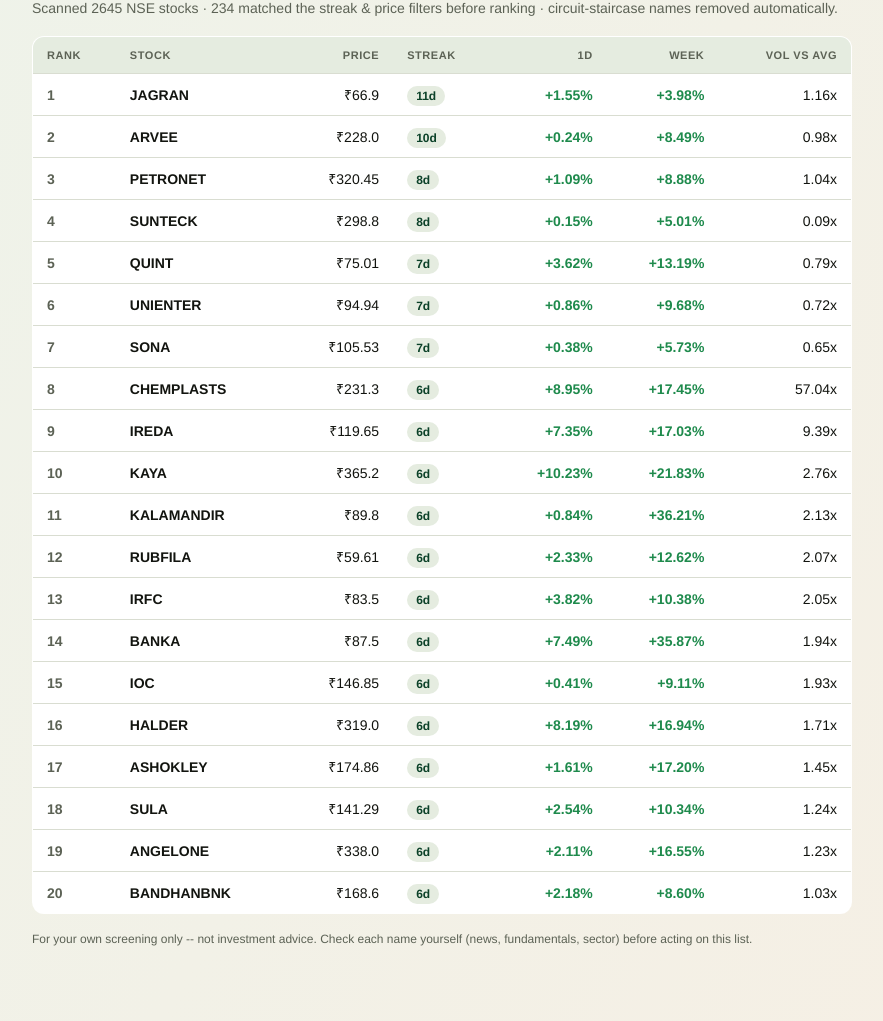
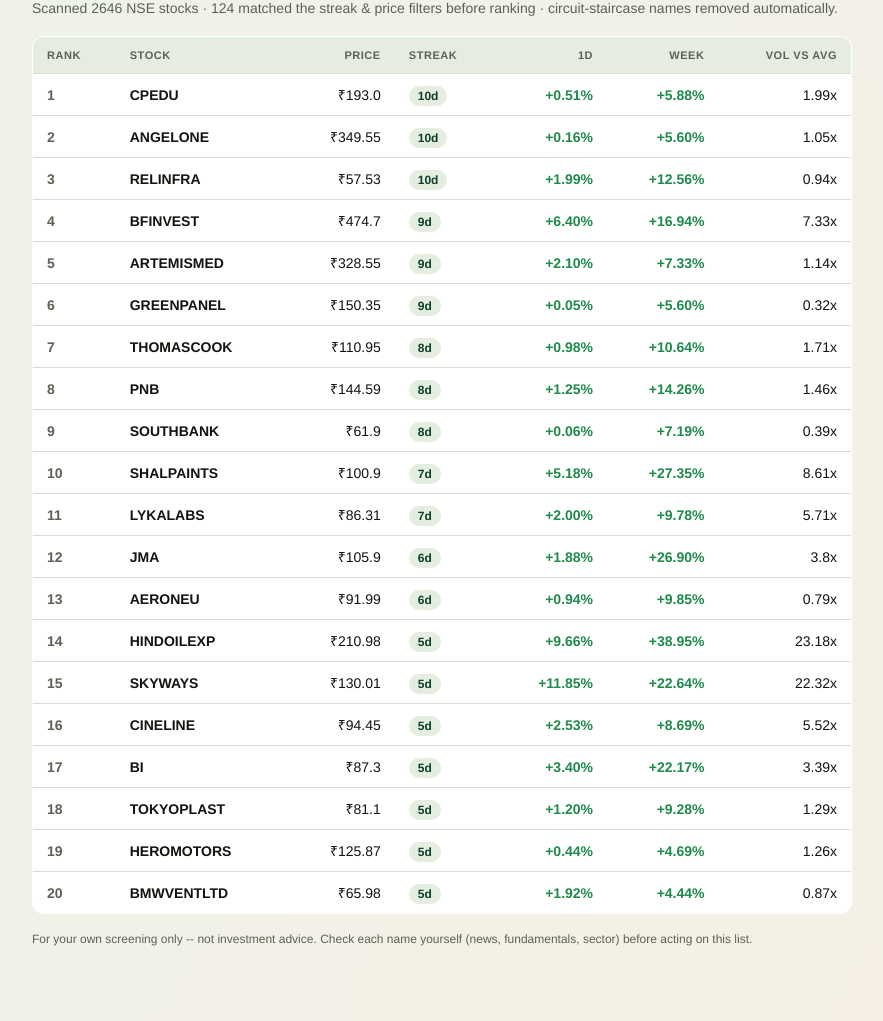
Before and after one commit to Amarshirodkar23/nse-scanner, a plain HTML site: page docs/index.html in a window 1280 px wide. Shown: the part 108-1129 px from the top of the page, without its empty margins (158-1041 px from the left). Drawn offline with Linux system fonts and the light colour scheme.

Commit message:
Weekly scan: 2026-11-16

```diff
--- a/docs/index.html
+++ b/docs/index.html
@@ -22,192 +22,192 @@
   .footer{max-width:820px;font-size:12px;color:#5c6255;margin-top:16px;line-height:1.6;}
 </style></head>
 <body>
-  <p class="eyebrow">Weekly NSE momentum scan &middot; generated 09 Nov 2026, 10:02</p>
+  <p class="eyebrow">Weekly NSE momentum scan &middot; generated 16 Nov 2026, 10:00</p>
   <h1>Top 20 bullish picks &#8377;50 to &#8377;500</h1>
-  <p class="sub">Scanned 2645 NSE stocks &middot; 234 matched the streak &amp; price filters before ranking &middot; circuit-staircase names removed automatically.</p>
+  <p class="sub">Scanned 2646 NSE stocks &middot; 124 matched the streak &amp; price filters before ranking &middot; circuit-staircase names removed automatically.</p>
   <table>
     <thead><tr><th>Rank</th><th>Stock</th><th class="num">Price</th><th>Streak</th>
     <th class="num">1D</th><th class="num">Week</th><th class="num">Vol vs avg</th></tr></thead>
     <tbody>
       <tr>
         <td class="rank">1</td>
-        <td class="sym">JAGRAN</td>
-        <td class="num">&#8377;66.9</td>
-        <td><span class="pill">11d</span></td>
-        <td class="num up">+1.55%</td>
-        <td class="num up">+3.98%</td>
-        <td class="num">1.16x</td>
+        <td class="sym">CPEDU</td>
+        <td class="num">&#8377;193.0</td>
+        <td><span class="pill">10d</span></td>
+        <td class="num up">+0.51%</td>
+        <td class="num up">+5.88%</td>
+        <td class="num">1.99x</td>
       </tr>
       <tr>
         <td class="rank">2</td>
-        <td class="sym">ARVEE</td>
-        <td class="num">&#8377;228.0</td>
+        <td class="sym">ANGELONE</td>
+        <td class="num">&#8377;349.55</td>
         <td><span class="pill">10d</span></td>
-        <td class="num up">+0.24%</td>
-        <td class="num up">+8.49%</td>
-        <td class="num">0.98x</td>
+        <td class="num up">+0.16%</td>
+        <td class="num up">+5.60%</td>
+        <td class="num">1.05x</td>
       </tr>
       <tr>
         <td class="rank">3</td>
-        <td class="sym">PETRONET</td>
-        <td class="num">&#8377;320.45</td>
-        <td><span class="pill">8d</span></td>
-        <td class="num up">+1.09%</td>
-        <td class="num up">+8.88%</td>
-        <td class="num">1.04x</td>
+        <td class="sym">RELINFRA</td>
+        <td class="num">&#8377;57.53</td>
+        <td><span class="pill">10d</span></td>
+        <td class="num up">+1.99%</td>
+        <td class="num up">+12.56%</td>
+        <td class="num">0.94x</td>
       </tr>
       <tr>
         <td class="rank">4</td>
-        <td class="sym">SUNTECK</td>
-        <td class="num">&#8377;298.8</td>
-        <td><span class="pill">8d</span></td>
-        <td class="num up">+0.15%</td>
-        <td class="num up">+5.01%</td>
-        <td class="num">0.09x</td>
+        <td class="sym">BFINVEST</td>
+        <td class="num">&#8377;474.7</td>
+        <td><span class="pill">9d</span></td>
+        <td class="num up">+6.40%</td>
+        <td class="num up">+16.94%</td>
+        <td class="num">7.33x</td>
       </tr>
       <tr>
         <td class="rank">5</td>
-        <td class="sym">QUINT</td>
-        <td class="num">&#8377;75.01</td>
+        <td class="sym">ARTEMISMED</td>
+        <td class="num">&#8377;328.55</td>
+        <td><span class="pill">9d</span></td>
+        <td class="num up">+2.10%</td>
+        <td class="num up">+7.33%</td>
+        <td class="num">1.14x</td>
+      </tr>
+      <tr>
+        <td class="rank">6</td>
+        <td class="sym">GREENPANEL</td>
+        <td class="num">&#8377;150.35</td>
+        <td><span class="pill">9d</span></td>
+        <td class="num up">+0.05%</td>
+        <td class="num up">+5.60%</td>
+        <td class="num">0.32x</td>
+      </tr>
+      <tr>
+        <td class="rank">7</td>
+        <td class="sym">THOMASCOOK</td>
+        <td class="num">&#8377;110.95</td>
+        <td><span class="pill">8d</span></td>
+        <td class="num up">+0.98%</td>
+        <td class="num up">+10.64%</td>
+        <td class="num">1.71x</td>
+      </tr>
+      <tr>
+        <td class="rank">8</td>
+        <td class="sym">PNB</td>
+        <td class="num">&#8377;144.59</td>
+        <td><span class="pill">8d</span></td>
+        <td class="num up">+1.25%</td>
+        <td class="num up">+14.26%</td>
+        <td class="num">1.46x</td>
+      </tr>
+      <tr>
+        <td class="rank">9</td>
+        <td class="sym">SOUTHBANK</td>
+        <td class="num">&#8377;61.9</td>
+        <td><span class="pill">8d</span></td>
+        <td class="num up">+0.06%</td>
+        <td class="num up">+7.19%</td>
+        <td class="num">0.39x</td>
+      </tr>
+      <tr>
+        <td class="rank">10</td>
+        <td class="sym">SHALPAINTS</td>
+        <td class="num">&#8377;100.9</td>
         <td><span class="pill">7d</span></td>
-        <td class="num up">+3.62%</td>
-        <td class="num up">+13.19%</td>
+        <td class="num up">+5.18%</td>
+        <td class="num up">+27.35%</td>
+        <td class="num">8.61x</td>
+      </tr>
+      <tr>
+        <td class="rank">11</td>
+        <td class="sym">LYKALABS</td>
+        <td class="num">&#8377;86.31</td>
+        <td><span class="pill">7d</span></td>
+        <td class="num up">+2.00%</td>
+        <td class="num up">+9.78%</td>
+        <td class="num">5.71x</td>
+      </tr>
+      <tr>
+        <td class="rank">12</td>
+        <td class="sym">JMA</td>
+        <td class="num">&#8377;105.9</td>
+        <td><span class="pill">6d</span></td>
+        <td class="num up">+1.88%</td>
+        <td class="num up">+26.90%</td>
+        <td class="num">3.8x</td>
+      </tr>
+      <tr>
+        <td class="rank">13</td>
+        <td class="sym">AERONEU</td>
+        <td class="num">&#8377;91.99</td>
+        <td><span class="pill">6d</span></td>
+        <td class="num up">+0.94%</td>
+        <td class="num up">+9.85%</td>
         <td class="num">0.79x</td>
       </tr>
       <tr>
-        <td class="rank">6</td>
-        <td class="sym">UNIENTER</td>
-        <td class="num">&#8377;94.94</td>
-        <td><span class="pill">7d</span></td>
-        <td class="num up">+0.86%</td>
-        <td class="num up">+9.68%</td>
-        <td class="num">0.72x</td>
-      </tr>
-      <tr>
-        <td class="rank">7</td>
-        <td class="sym">SONA</td>
-        <td class="num">&#8377;105.53</td>
-        <td><span class="pill">7d</span></td>
-        <td class="num up">+0.38%</td>
-        <td class="num up">+5.73%</td>
-        <td class="num">0.65x</td>
-      </tr>
-      <tr>
-        <td class="rank">8</td>
-        <td class="sym">CHEMPLASTS</td>
-        <td class="num">&#8377;231.3</td>
-        <td><span class="pill">6d</span></td>
-        <td class="num up">+8.95%</td>
-        <td class="num up">+17.45%</td>
-        <td class="num">57.04x</td>
-      </tr>
-      <tr>
-        <td class="rank">9</td>
-        <td class="sym">IREDA</td>
-        <td class="num">&#8377;119.65</td>
-        <td><span class="pill">6d</span></td>
-        <td class="num up">+7.35%</td>
-        <td class="num up">+17.03%</td>
-        <td class="num">9.39x</td>
-      </tr>
-      <tr>
-        <td class="rank">10</td>
-        <td class="sym">KAYA</td>
-        <td class="num">&#8377;365.2</td>
-        <td><span class="pill">6d</span></td>
-        <td class="num up">+10.23%</td>
-        <td class="num up">+21.83%</td>
-        <td class="num">2.76x</td>
-      </tr>
-      <tr>
-        <td class="rank">11</td>
-        <td class="sym">KALAMANDIR</td>
-        <td class="num">&#8377;89.8</td>
-        <td><span class="pill">6d</span></td>
-        <td class="num up">+0.84%</td>
-        <td class="num up">+36.21%</td>
-        <td class="num">2.13x</td>
-      </tr>
-      <tr>
-        <td class="rank">12</td>
-        <td class="sym">RUBFILA</td>
-        <td class="num">&#8377;59.61</td>
-        <td><span class="pill">6d</span></td>
-        <td class="num up">+2.33%</td>
-        <td class="num up">+12.62%</td>
-        <td class="num">2.07x</td>
-      </tr>
-      <tr>
-        <td class="rank">13</td>
-        <td class="sym">IRFC</td>
-        <td class="num">&#8377;83.5</td>
-        <td><span class="pill">6d</span></td>
-        <td class="num up">+3.82%</td>
-        <td class="num up">+10.38%</td>
-        <td class="num">2.05x</td>
-      </tr>
-      <tr>
         <td class="rank">14</td>
-        <td class="sym">BANKA</td>
-        <td class="num">&#8377;87.5</td>
-        <td><span class="pill">6d</span></td>
-        <td class="num up">+7.49%</td>
-        <td class="num up">+35.87%</td>
-        <td class="num">1.94x</td>
+        <td class="sym">HINDOILEXP</td>
+        <td class="num">&#8377;210.98</td>
+        <td><span class="pill">5d</span></td>
+        <td class="num up">+9.66%</td>
+        <td class="num up">+38.95%</td>
+        <td class="num">23.18x</td>
       </tr>
       <tr>
         <td class="rank">15</td>
-        <td class="sym">IOC</td>
-        <td class="num">&#8377;146.85</td>
-        <td><span class="pill">6d</span></td>
-        <td class="num up">+0.41%</td>
-        <td class="num up">+9.11%</td>
-        <td class="num">1.93x</td>
+        <td class="sym">SKYWAYS</td>
+        <td class="num">&#8377;130.01</td>
+        <td><span class="pill">5d</span></td>
+        <td class="num up">+11.85%</td>
+        <td class="num up">+22.64%</td>
+        <td class="num">22.32x</td>
       </tr>
       <tr>
         <td class="rank">16</td>
-        <td class="sym">HALDER</td>
-        <td class="num">&#8377;319.0</td>
-        <td><span class="pill">6d</span></td>
-        <td class="num up">+8.19%</td>
-        <td class="num up">+16.94%</td>
-        <td class="num">1.71x</td>
+        <td class="sym">CINELINE</td>
+        <td class="num">&#8377;94.45</td>
+        <td><span class="pill">5d</span></td>
+        <td class="num up">+2.53%</td>
+        <td class="num up">+8.69%</td>
+        <td class="num">5.52x</td>
       </tr>
       <tr>
         <td class="rank">17</td>
-        <td class="sym">ASHOKLEY</td>
-        <td class="num">&#8377;174.86</td>
-        <td><span class="pill">6d</span></td>
-        <td class="num up">+1.61%</td>
-        <td class="num up">+17.20%</td>
-        <td class="num">1.45x</td>
+        <td class="sym">BI</td>
+        <td class="num">&#8377;87.3</td>
+        <td><span class="pill">5d</span></td>
+        <td class="num up">+3.40%</td>
+        <td class="num up">+22.17%</td>
+        <td class="num">3.39x</td>
       </tr>
       <tr>
         <td class="rank">18</td>
-        <td class="sym">SULA</td>
-        <td class="num">&#8377;141.29</td>
-        <td><span class="pill">6d</span></td>
-        <td class="num up">+2.54%</td>
-        <td class="num up">+10.34%</td>
-        <td class="num">1.24x</td>
+        <td class="sym">TOKYOPLAST</td>
+        <td class="num">&#8377;81.1</td>
+        <td><span class="pill">5d</span></td>
+        <td class="num up">+1.20%</td>
+        <td class="num up">+9.28%</td>
+        <td class="num">1.29x</td>
       </tr>
       <tr>
         <td class="rank">19</td>
-        <td class="sym">ANGELONE</td>
-        <td class="num">&#8377;338.0</td>
-        <td><span class="pill">6d</span></td>
-        <td class="num up">+2.11%</td>
-        <td class="num up">+16.55%</td>
-        <td class="num">1.23x</td>
+        <td class="sym">HEROMOTORS</td>
+        <td class="num">&#8377;125.87</td>
+        <td><span class="pill">5d</span></td>
+        <td class="num up">+0.44%</td>
+        <td class="num up">+4.69%</td>
+        <td class="num">1.26x</td>
       </tr>
       <tr>
         <td class="rank">20</td>
-        <td class="sym">BANDHANBNK</td>
-        <td class="num">&#8377;168.6</td>
-        <td><span class="pill">6d</span></td>
-        <td class="num up">+2.18%</td>
-        <td class="num up">+8.60%</td>
-        <td class="num">1.03x</td>
+        <td class="sym">BMWVENTLTD</td>
+        <td class="num">&#8377;65.98</td>
+        <td><span class="pill">5d</span></td>
+        <td class="num up">+1.92%</td>
+        <td class="num up">+4.44%</td>
+        <td class="num">0.87x</td>
       </tr></tbody>
   </table>
   <p class="footer">For your own screening only -- not investment advice. Check each name yourself (news, fundamentals, sector) before acting on this list.</p>
```
Also changed, not shown: data/latest_top20.csv (+20 -20 lines).
